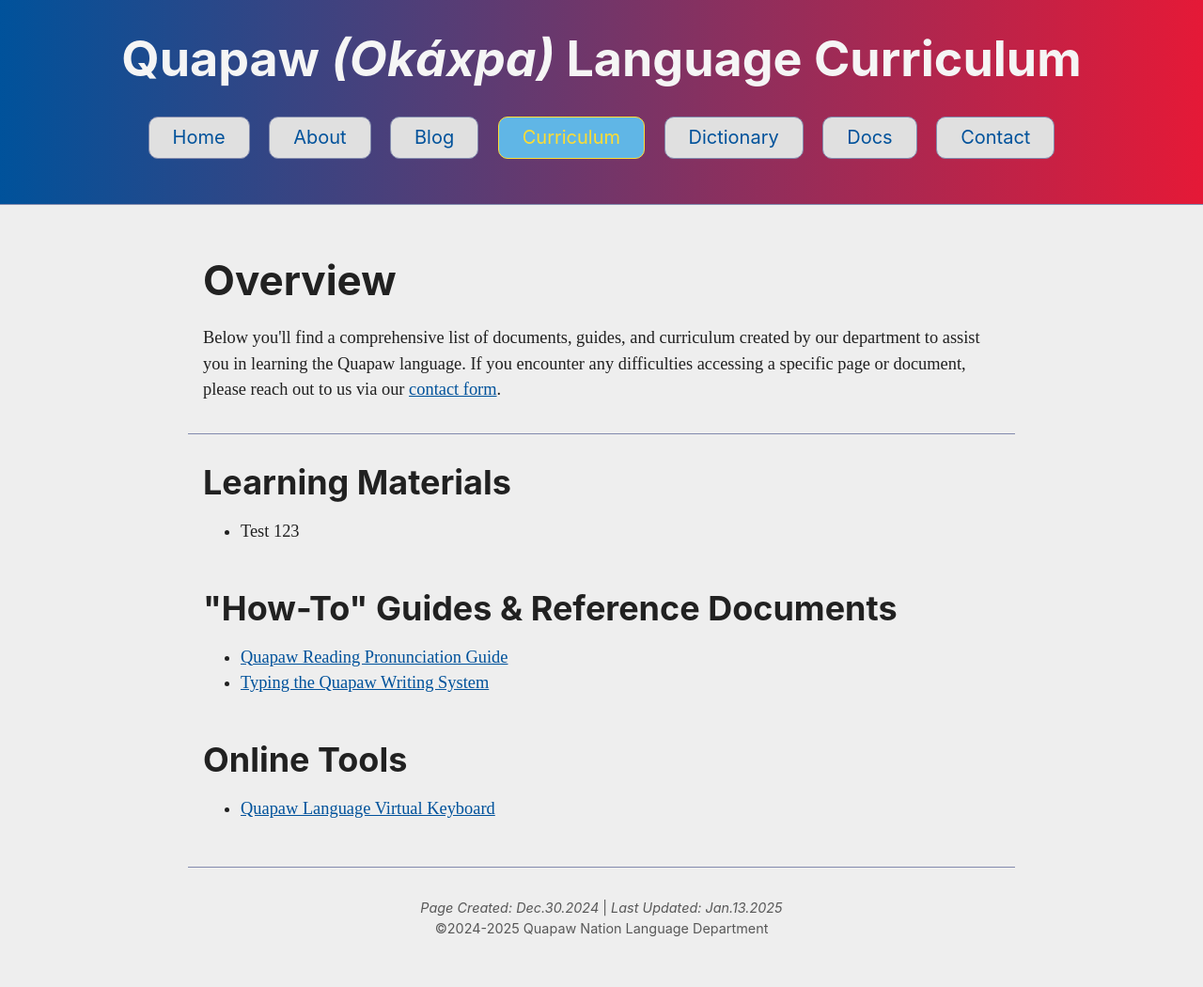
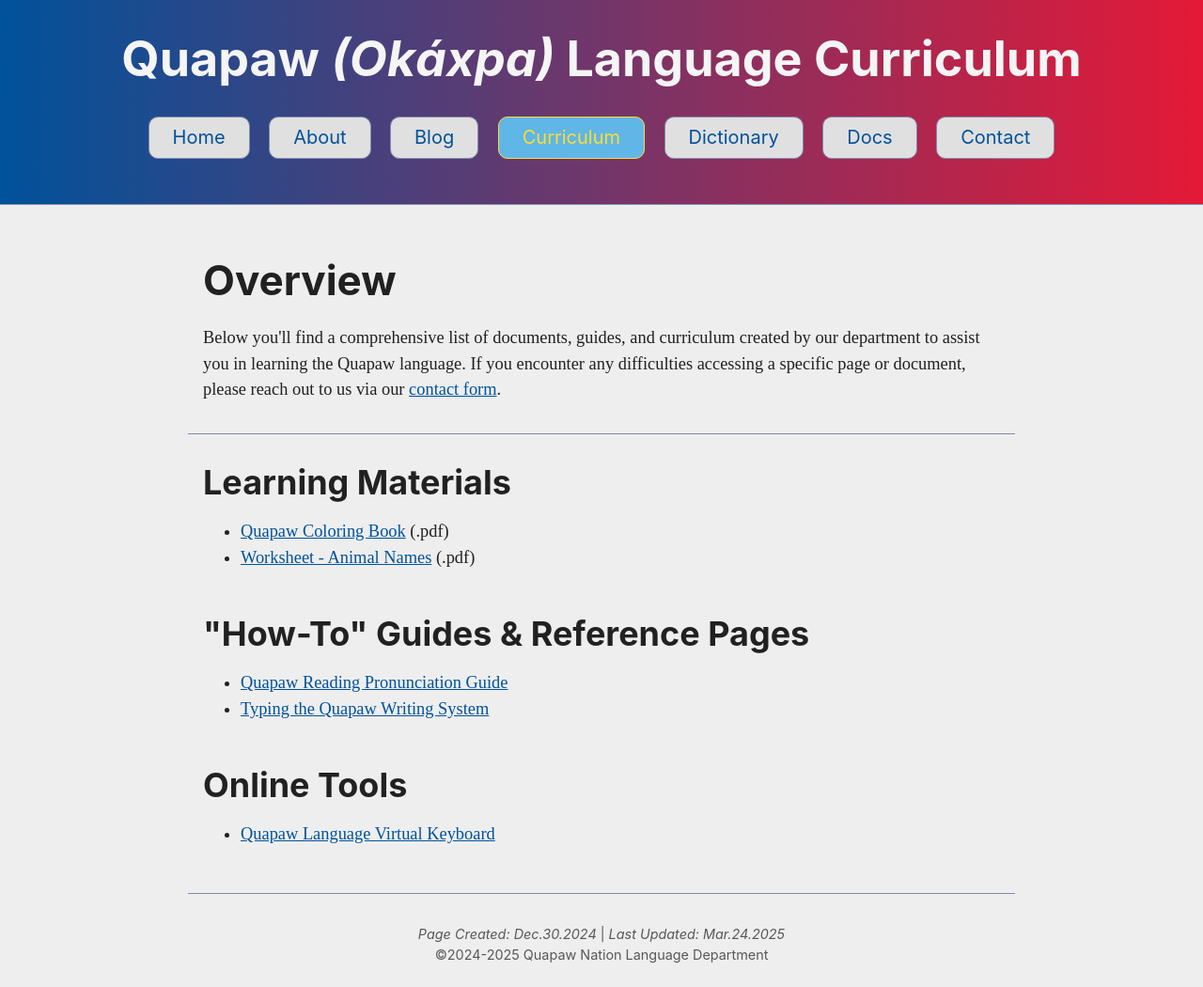
Before and after one commit to quapaw-language/quapawlanguage.org, a plain HTML site: page curriculum.html in a window 1280 px wide. Shown: the whole page at 94% size. Before the commit the page ends 1023 px from the top, so only its background shows below. Drawn offline with nearby package versions, Linux system fonts and the light colour scheme; a web font is replaced by a local one.

Commit message:
update curriculum page with worksheets

```diff
--- a/curriculum.html
+++ b/curriculum.html
@@ -73,9 +73,14 @@
       <section>
         <h3>Learning Materials</h3>
         <ul>
-          <li>Test 123</li>
+          <li>
+            <a href="/curriculum/[2024.12.15] Quapaw Coloring Book (TBD, MJ).pdf">Quapaw Coloring Book</a> (.pdf)
+          </li>
+          <li>
+            <a href="/curriculum/[2025.02] Animal Names in Okáxpa (TBD, MJ).pdf">Worksheet - Animal Names</a> (.pdf)
+          </li>
         </ul>
-        <h3>"How-To" Guides & Reference Documents</h3>
+        <h3>"How-To" Guides & Reference Pages</h3>
         <ul>
           <li>
             <a
@@ -103,7 +108,7 @@
     <footer>
       <i>Page Created: Dec.30.2024</i>
       |
-      <i>Last Updated: Jan.13.2025</i>
+      <i>Last Updated: Mar.24.2025</i>
       <br />
       ©2024-2025 Quapaw Nation Language Department
     </footer>
```
Also changed, not shown: 2 other files.
